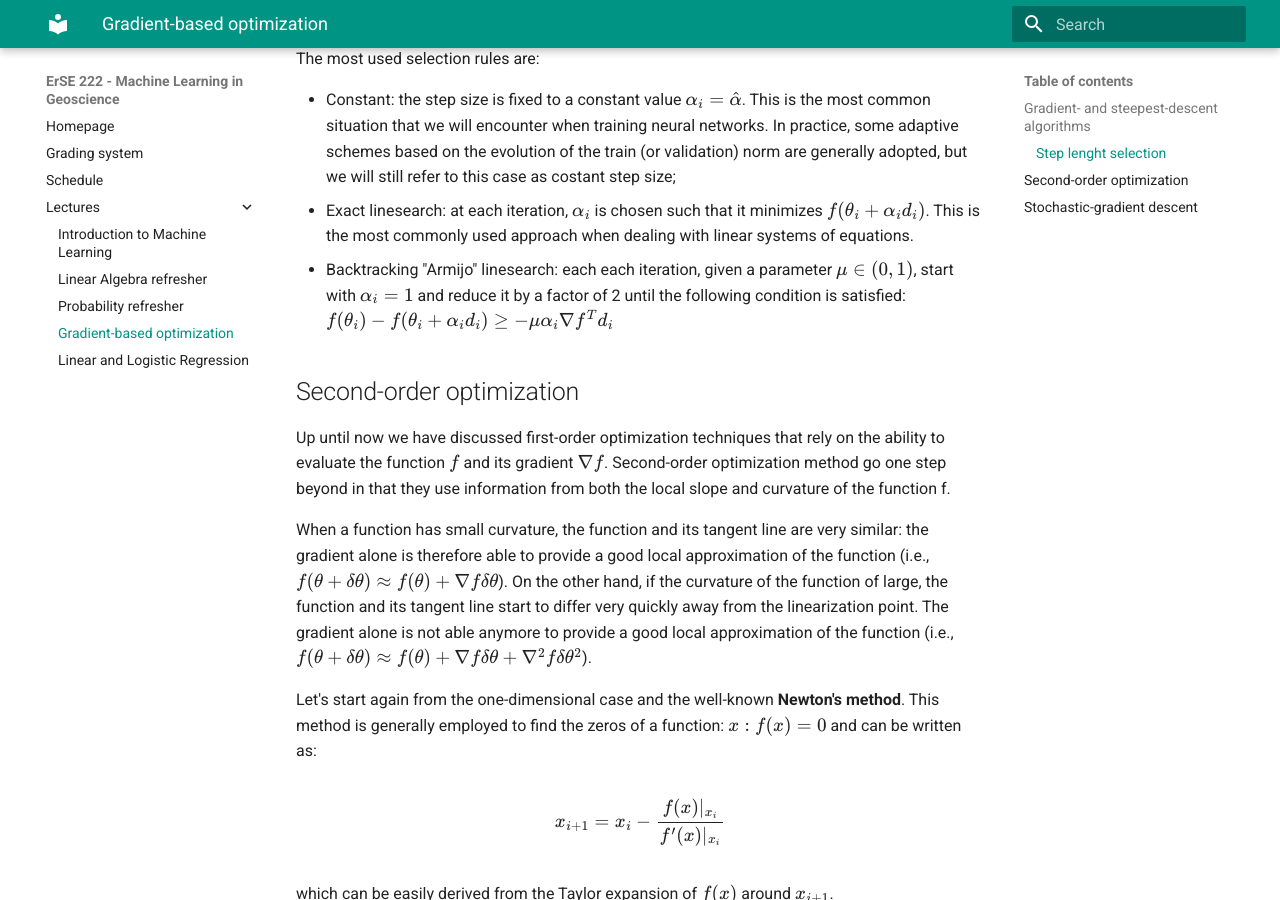
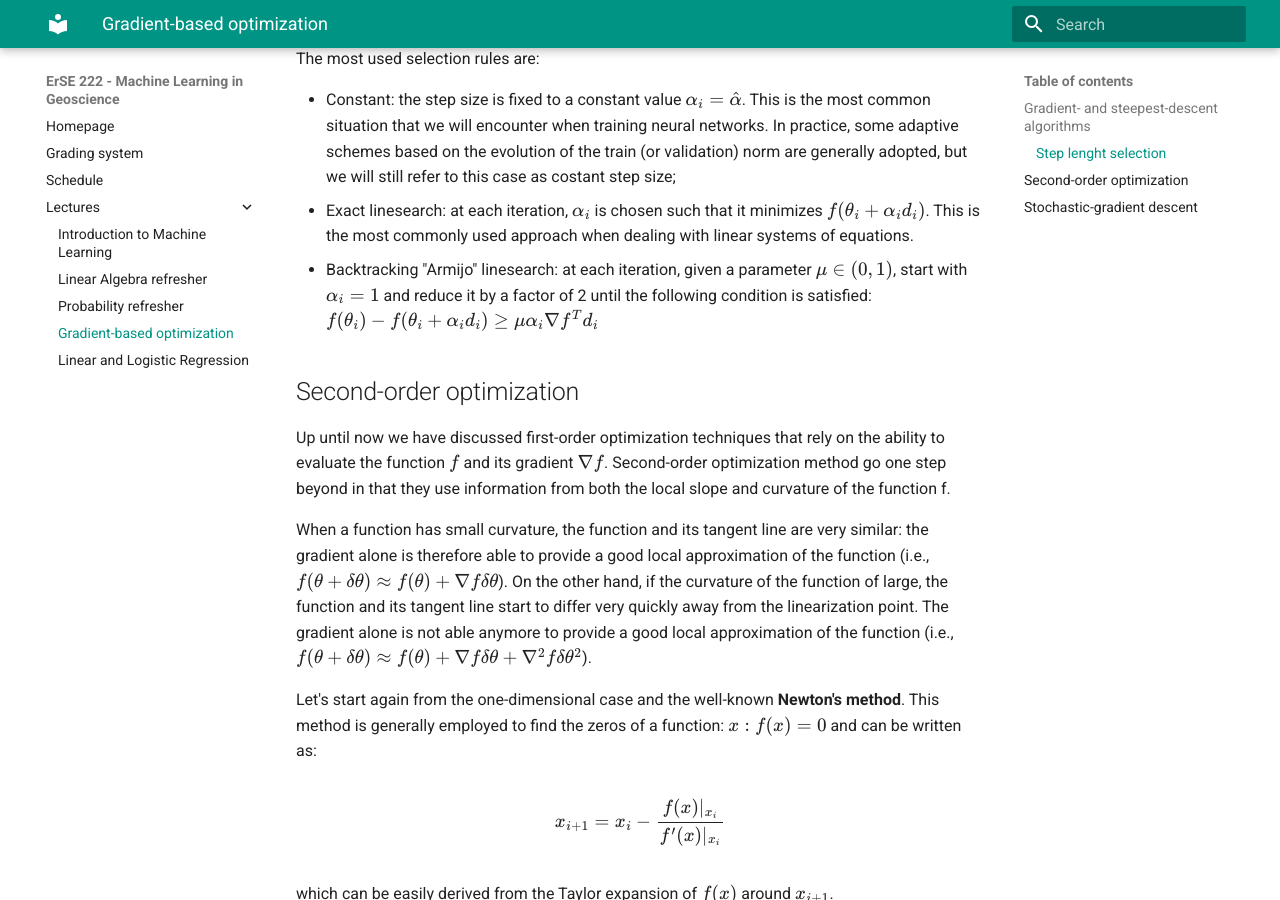
Before and after one commit to DIG-Kaust/MLgeoscience, an MkDocs documentation site: the page built from docs/lectures/3_gradopt.md, in a window 1280 px wide and 900 px high, scrolled down 2106 px. Built offline with MkDocs 1.6.1 and Material for MkDocs 9.7.7, drawn with Linux system fonts in a browser that asks for light colours.

Commit message:
Fixed linesearch equation

```diff
--- a/docs/lectures/3_gradopt.md
+++ b/docs/lectures/3_gradopt.md
@@ -74,8 +74,8 @@ The most used selection rules are:
   (or validation) norm are generally adopted, but we will still refer to this case as costant step size;
 - Exact linesearch: at each iteration, $\alpha_i$ is chosen such that it minimizes $f(\theta_{i} + \alpha_i d_i)$. This
   is the most commonly used approach when dealing with linear systems of equations.
-- Backtracking  "Armijo" linesearch: each each iteration, given a parameter $\mu \in (0,1)$, start with $\alpha_i=1$
-  and reduce it by a factor of 2 until the following condition is satisfied: $f(\theta_i) - f(\theta_{i} + \alpha_i d_i) \ge  -\mu \alpha_i \nabla f^T d_i$
+- Backtracking  "Armijo" linesearch: at each iteration, given a parameter $\mu \in (0,1)$, start with $\alpha_i=1$
+  and reduce it by a factor of 2 until the following condition is satisfied: $f(\theta_i) - f(\theta_{i} + \alpha_i d_i) \ge  \mu \alpha_i \nabla f^T d_i$
 
 ## Second-order optimization
 Up until now we have discussed first-order optimization techniques that rely on the ability to evaluate the function $f$ and
```
Also changed, not shown: docs/index.md (+1 -1 lines).
